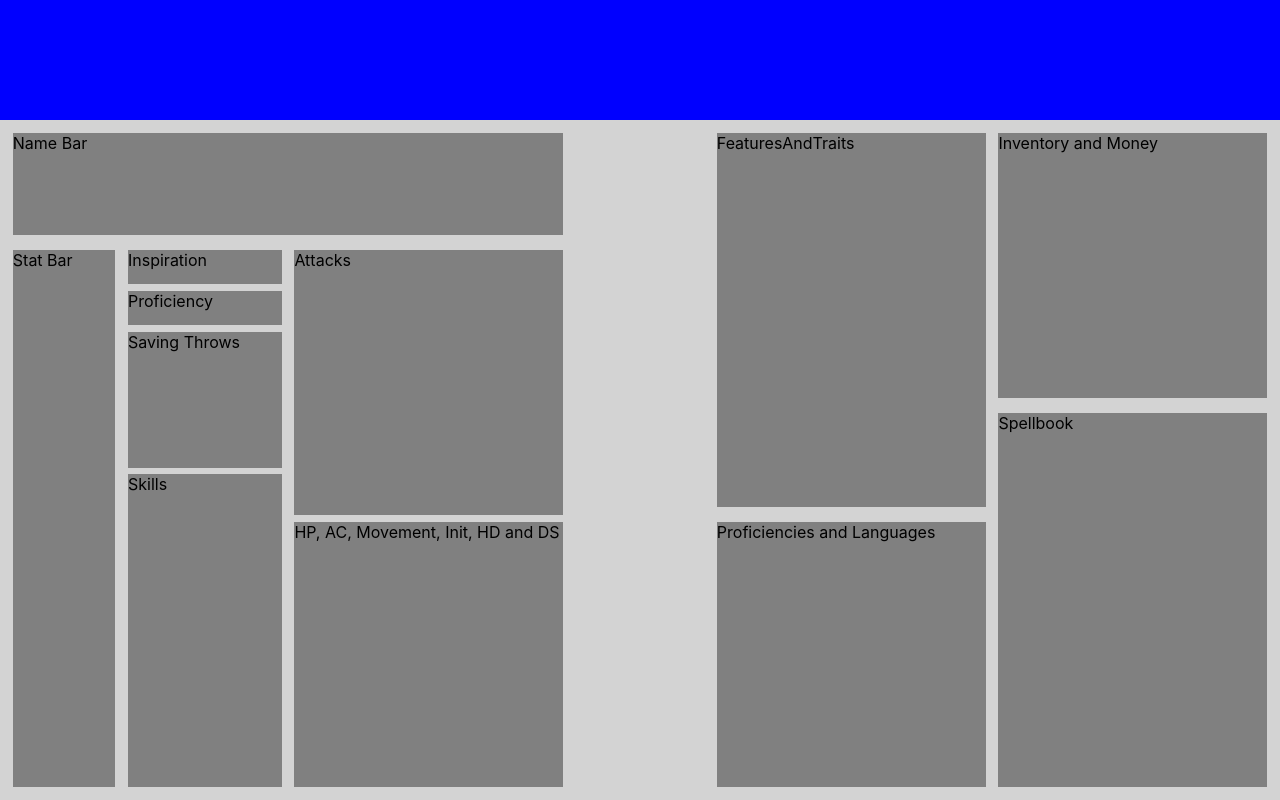
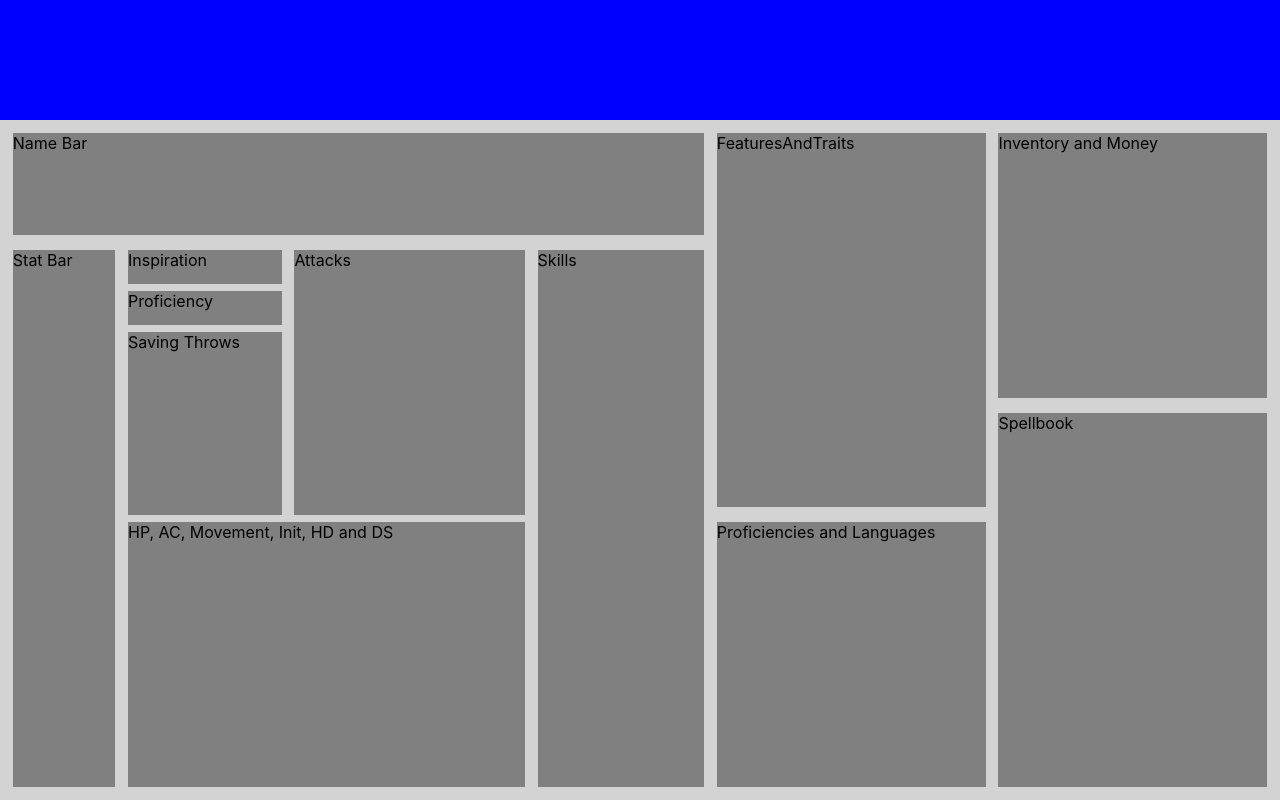
Before and after one commit to lukevangorder/5ESheets, a React (Create React App) app in the folder 5e-sheets/: page / in a window 1280 px wide. Built offline with nearby package versions, Linux system fonts and the light colour scheme.

Commit message:
Alters App.css to rearrange CS Divs and align skills with center

```diff
--- a/5e-sheets/src/App.css
+++ b/5e-sheets/src/App.css
@@ -18,7 +18,7 @@
   background-color: grey;
   position: absolute;
   height: 15%;
-  width: 43%;
+  width: 54%;
   margin: 1%
 }
 
@@ -53,20 +53,20 @@
 .savingThrows {
   background-color: grey;
   position: absolute;
-  height: 20%;
+  height: 27%;
   width: 12%;
   margin: 1%;
   left: 9%;
-  bottom: 47%
+  bottom: 40%
 }
 
 .skills {
   background-color: grey;
   position: absolute;
-  height: 46%;
-  width: 12%;
+  height: 79%;
+  width: 13%;
   margin: 1%;
-  left: 9%;
+  left: 41%;
   bottom: 0%
 }
 
@@ -74,9 +74,9 @@
   background-color: grey;
   position: absolute;
   height: 39%;
-  width: 21%;
+  width: 31%;
   margin: 1%;
-  left: 22%;
+  left: 9%;
   bottom: 0%
 }
 
@@ -84,7 +84,7 @@
   background-color: grey;
   position: absolute;
   height: 39%;
-  width: 21%;
+  width: 18%;
   margin: 1%;
   left: 22%;
   bottom: 40%
```
